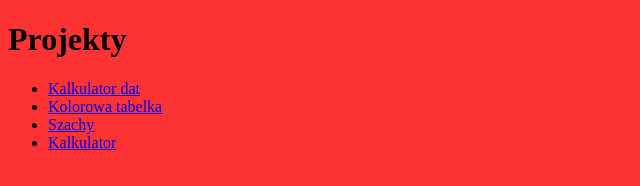
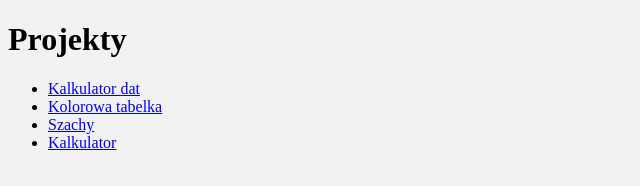
Before and after one commit to Seb-M11/sebson.tk, a plain HTML site: page projekty/index.html in a window 1280 px wide. Shown: the whole page, without its empty margins (0-640 px from the left). Drawn offline with Linux system fonts and the light colour scheme.

Commit message:
Update index.html

```diff
--- a/projekty/index.html
+++ b/projekty/index.html
@@ -11,7 +11,7 @@
   <style>
 
 html{
-	background-color:#ff3333;
+	background-color:#f2f2f2
 	}
 
  </style>
```
